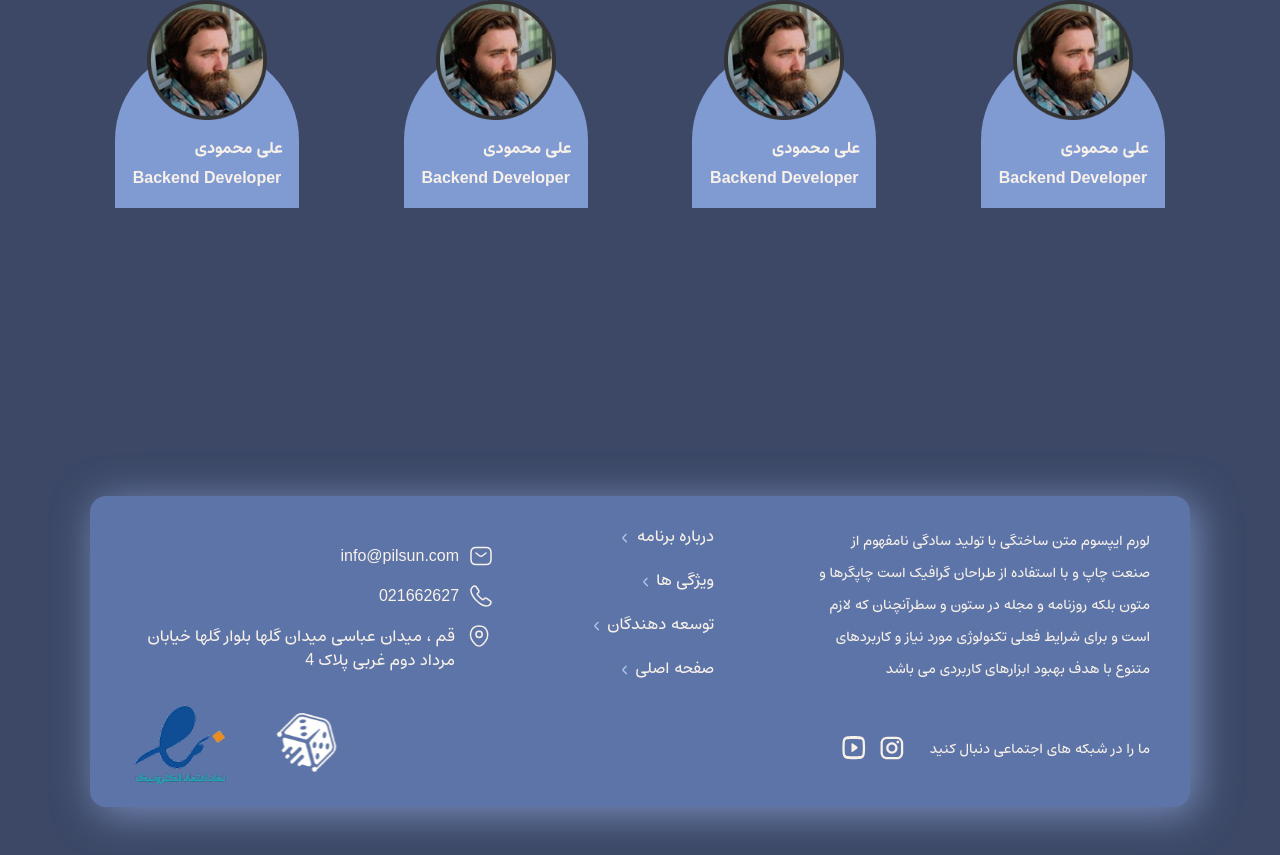
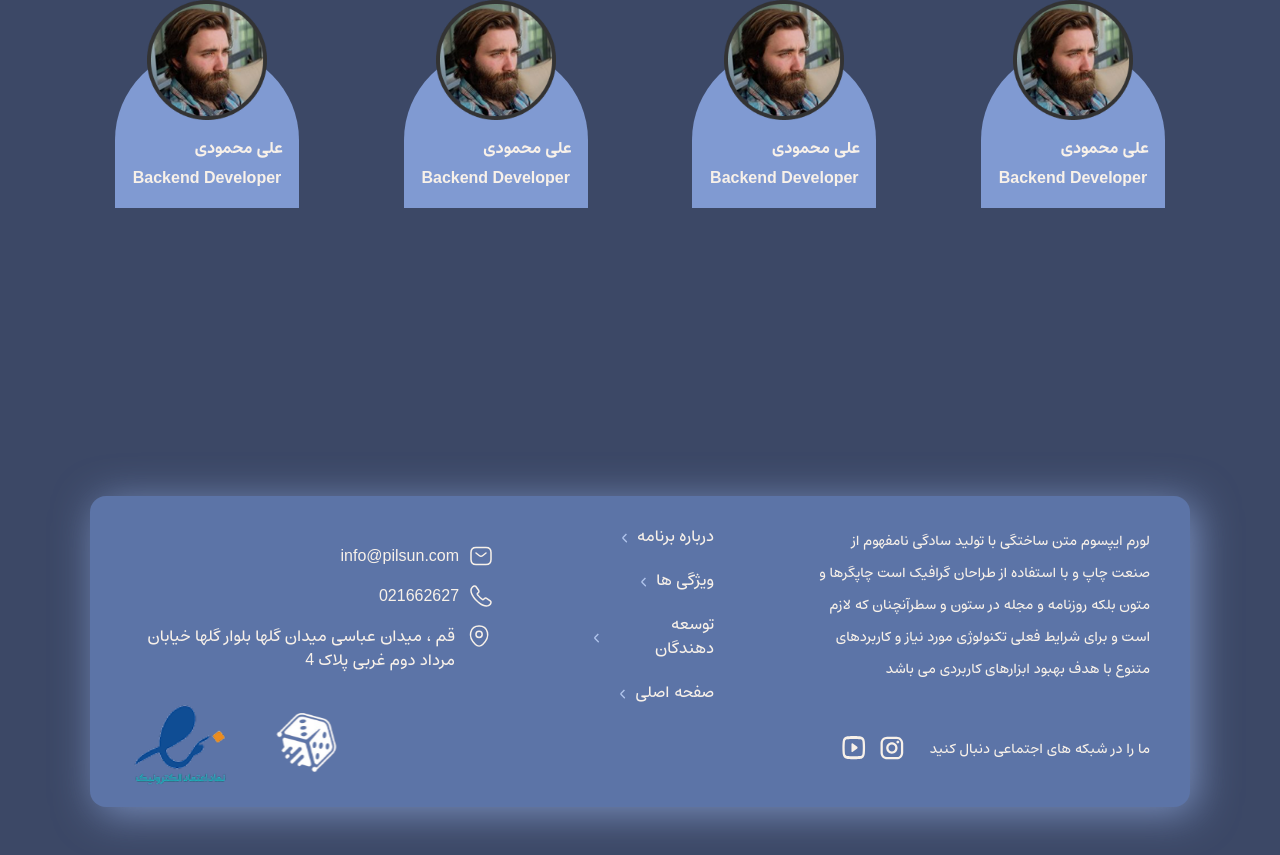
Before and after one commit to buordino/landing, a Next.js app: page / in a window 1280 px wide. Shown: the part 3215-4070 px from the top of the page. Built offline with nearby package versions, Linux system fonts and the light colour scheme.

Commit message:
refactor(footer): add FooterLinks component to make the footer component more clear

```diff
--- a/src/components/Footer.tsx
+++ b/src/components/Footer.tsx
@@ -1,12 +1,12 @@
 import Link from "next/link";
 import InstagramIcon from "./ui/icons/InstagramIcon";
 import YoutubeIcon from "./ui/icons/YoutubeIcon";
-import ArrowLeft from "./ui/icons/ArrowLeft";
 import SMSIcon from "./ui/icons/SMSIcon";
 import CallIcon from "./ui/icons/CallIcon";
 import LocationIcon from "./ui/icons/LocationIcon";
 import Logo from "./ui/Logo";
 import Image from "next/image";
+import FooterLinks from "./FooterLinks";
 
 const Footer = () => {
   return (
@@ -34,32 +34,7 @@ const Footer = () => {
           </div>
         </div>
         <div className="mr-24 w-44">
-          <ul className="flex flex-col items-stretch gap-5">
-            <li>
-              <Link href={"/"} className="flex flex-row items-center gap-1 ">
-                <span className="font-medium text-base">درباره برنامه</span>
-                <ArrowLeft className="fill-[#AFC3EB] size-4 pt-1" />
-              </Link>
-            </li>{" "}
-            <li>
-              <Link href={"/"} className="flex flex-row items-center gap-0.5">
-                <span className="font-medium text-base">ویژگی ها</span>
-                <ArrowLeft className="fill-[#AFC3EB] size-4 pt-1" />
-              </Link>
-            </li>{" "}
-            <li>
-              <Link href={"/"} className="flex flex-row items-center gap-0.5">
-                <span className="font-medium text-base">توسعه دهندگان</span>
-                <ArrowLeft className="fill-[#AFC3EB] size-4 pt-1" />
-              </Link>
-            </li>{" "}
-            <li>
-              <Link href={"/"} className="flex flex-row items-center gap-0.5">
-                <span className="font-medium text-base">صفحه اصلی</span>
-                <ArrowLeft className="fill-[#AFC3EB] size-4 pt-1" />
-              </Link>
-            </li>{" "}
-          </ul>
+          <FooterLinks />
         </div>
         <div className="mr-24 mt-5">
           <ul className="flex flex-col gap-4">
@@ -88,7 +63,13 @@ const Footer = () => {
           <div className="mt-6 flex items-start justify-end">
             <div className="flex flex-row items-center gap-7">
               <Logo />
-              <Image src={"/images/nemad.png"} alt="nemad.png" width={100} height={80} quality={70} />
+              <Image
+                src={"/images/nemad.png"}
+                alt="nemad.png"
+                width={100}
+                height={80}
+                quality={70}
+              />
             </div>
           </div>
         </div>
--- /dev/null
+++ b/src/components/FooterLinks.tsx
@@ -0,0 +1,32 @@
+import Link from "next/link";
+import React from "react";
+import ArrowLeft from "./ui/icons/ArrowLeft";
+
+const items = [
+  { label: "درباره برنامه", href: "/" },
+  { label: "ویژگی ها", href: "/" },
+  { label: "توسعه دهندگان", href: "/" },
+  { label: "صفحه اصلی", href: "/" },
+];
+
+const FooterLinks = () => {
+  return (
+    <>
+      <ul className="flex flex-col items-stretch gap-5">
+        {items.map((item, index) => (
+          <li key={index}>
+            <Link
+              href={item.href}
+              className="flex flex-row items-center gap-1 "
+            >
+              <span className="font-medium text-base">{item.label}</span>
+              <ArrowLeft className="fill-[#AFC3EB] size-4 pt-1" />
+            </Link>
+          </li>
+        ))}
+      </ul>
+    </>
+  );
+};
+
+export default FooterLinks;
```
